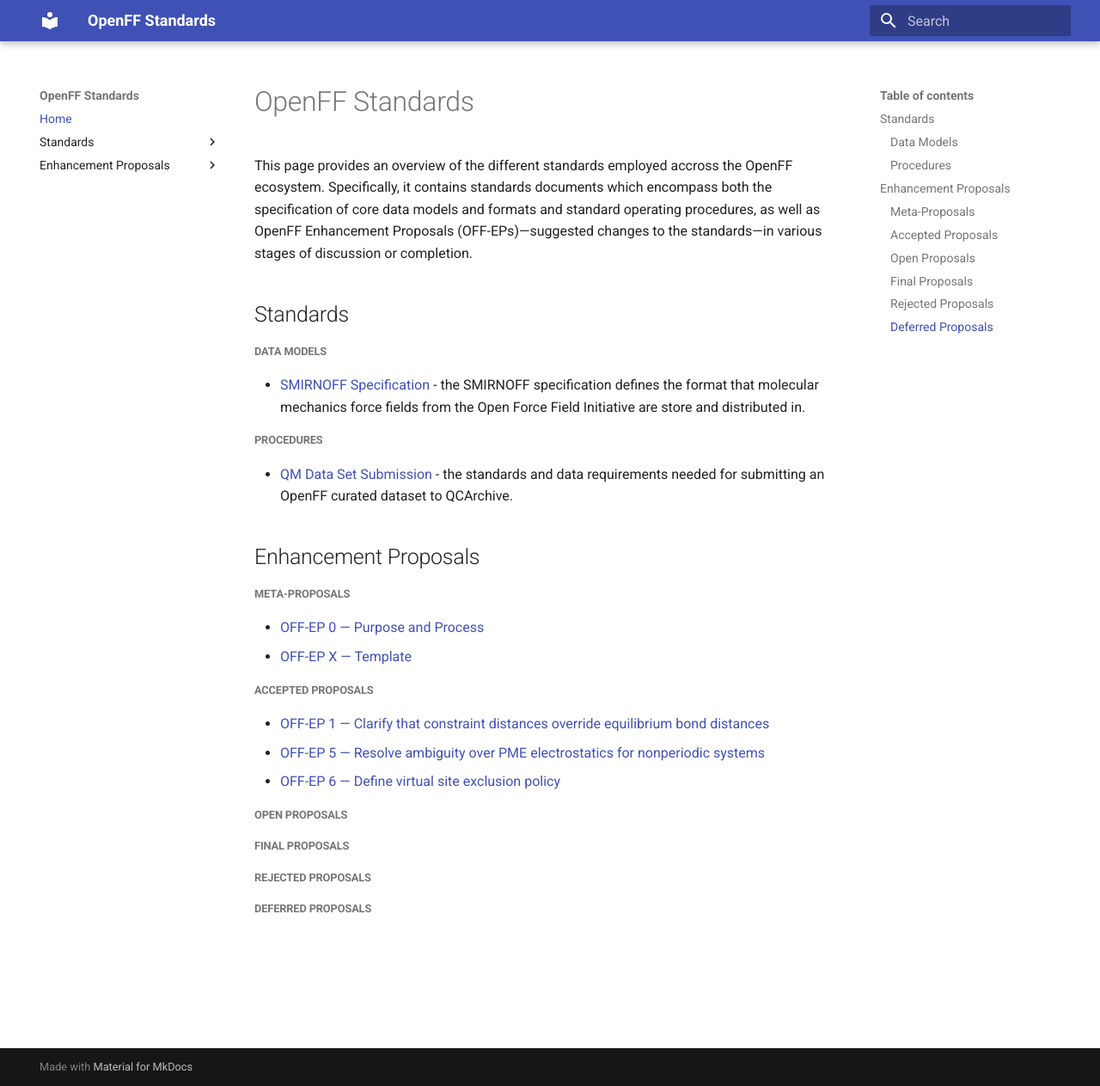
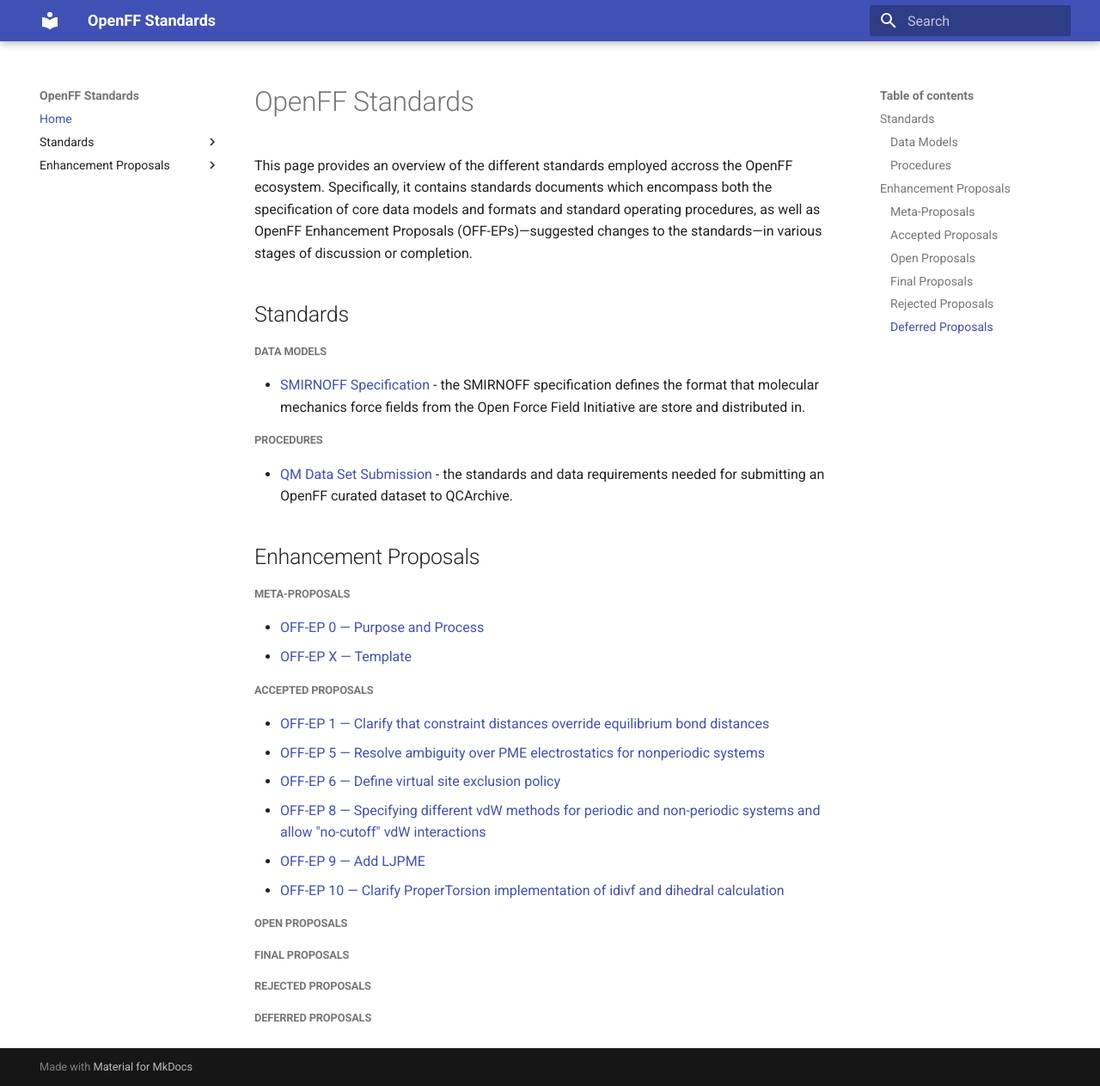
Before and after one commit to openforcefield/standards, an MkDocs documentation site: the page built from docs/index.md, in a window 1280 px wide and 1263 px high. Shown: the whole window at 86% size. Built offline with MkDocs 1.6.1 and Material for MkDocs 9.7.7, drawn with Linux system fonts in a browser that asks for light colours.

Commit message:
housekeeping

```diff
--- a/docs/index.md
+++ b/docs/index.md
@@ -29,6 +29,9 @@ stages of discussion or completion.
 * [OFF-EP 1 &mdash; Clarify that constraint distances override equilibrium bond distances](enhancement-proposals/off-ep-0001.md)
 * [OFF-EP 5 &mdash; Resolve ambiguity over PME electrostatics for nonperiodic systems](enhancement-proposals/off-ep-0005.md)
 * [OFF-EP 6 &mdash; Define virtual site exclusion policy](enhancement-proposals/off-ep-0006.md)
+* [OFF-EP 8 &mdash; Specifying different vdW methods for periodic and non-periodic systems and allow "no-cutoff" vdW interactions](enhancement-proposals/off-ep-0008.md)
+* [OFF-EP 9 &mdash; Add LJPME](enhancement-proposals/off-ep-0009.md)
+* [OFF-EP 10 &mdash; Clarify ProperTorsion implementation of idivf and dihedral calculation](enhancement-proposals/off-ep-0010.md)
 
 ##### Open Proposals
 
--- a/mkdocs.yml
+++ b/mkdocs.yml
@@ -12,6 +12,9 @@ nav:
     - 'OFF-EP 1 - Clarify that constraint distances override equilibrium bond distances': 'enhancement-proposals/off-ep-0001.md'
     - 'OFF-EP 5 - Resolve ambiguity over PME electrostatics for nonperiodic systems': 'enhancement-proposals/off-ep-0005.md'
     - 'OFF-EP 6 - Define virtual site exclusion policy': 'enhancement-proposals/off-ep-0006.md'
+    - 'OFF-EP 8 - Specifying different vdW methods for periodic and non-periodic systems and allow "no-cutoff" vdW interactions': 'enhancement-proposals/off-ep-0008.md'
+    - 'OFF-EP 9 - Add LJPME': 'enhancement-proposals/off-ep-0009.md'
+    - 'OFF-EP 10 - Clarify ProperTorsion implementation of idivf and dihedral calculation': 'enhancement-proposals/off-ep-0010.md'
 
 markdown_extensions:
   - admonition
```
